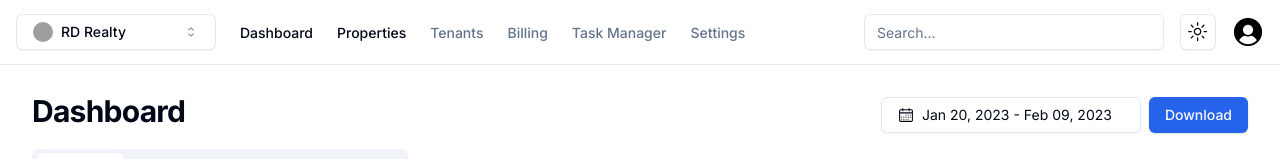
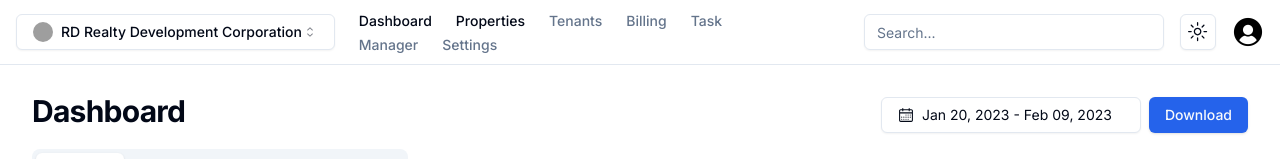
Before and after one commit to patwikx/rodentskie, a Next.js app: page /dashboard in a window 1280 px wide. Shown: the top 159 px of the page. Built offline with nearby package versions, Linux system fonts and the light colour scheme; no server answers; grey boxes are pictures that could not be loaded.

Commit message:
minor fixes

```diff
--- a/app/(app)/dashboard/components/team-switcher.tsx
+++ b/app/(app)/dashboard/components/team-switcher.tsx
@@ -53,7 +53,7 @@ const groups = [
     label: "Company",
     teams: [
       {
-        label: "RD Realty",
+        label: "RD Realty Development Corporation",
         value: "company",
       },
     ],
@@ -82,7 +82,7 @@ export default function TeamSwitcher({ className }: TeamSwitcherProps) {
             role="combobox"
             aria-expanded={open}
             aria-label="Select a team"
-            className={cn("w-[200px] justify-between", className)}
+            className={cn("w-[320px] justify-between", className)}
           >
             <Avatar className="mr-2 h-5 w-5">
               <AvatarImage
```
